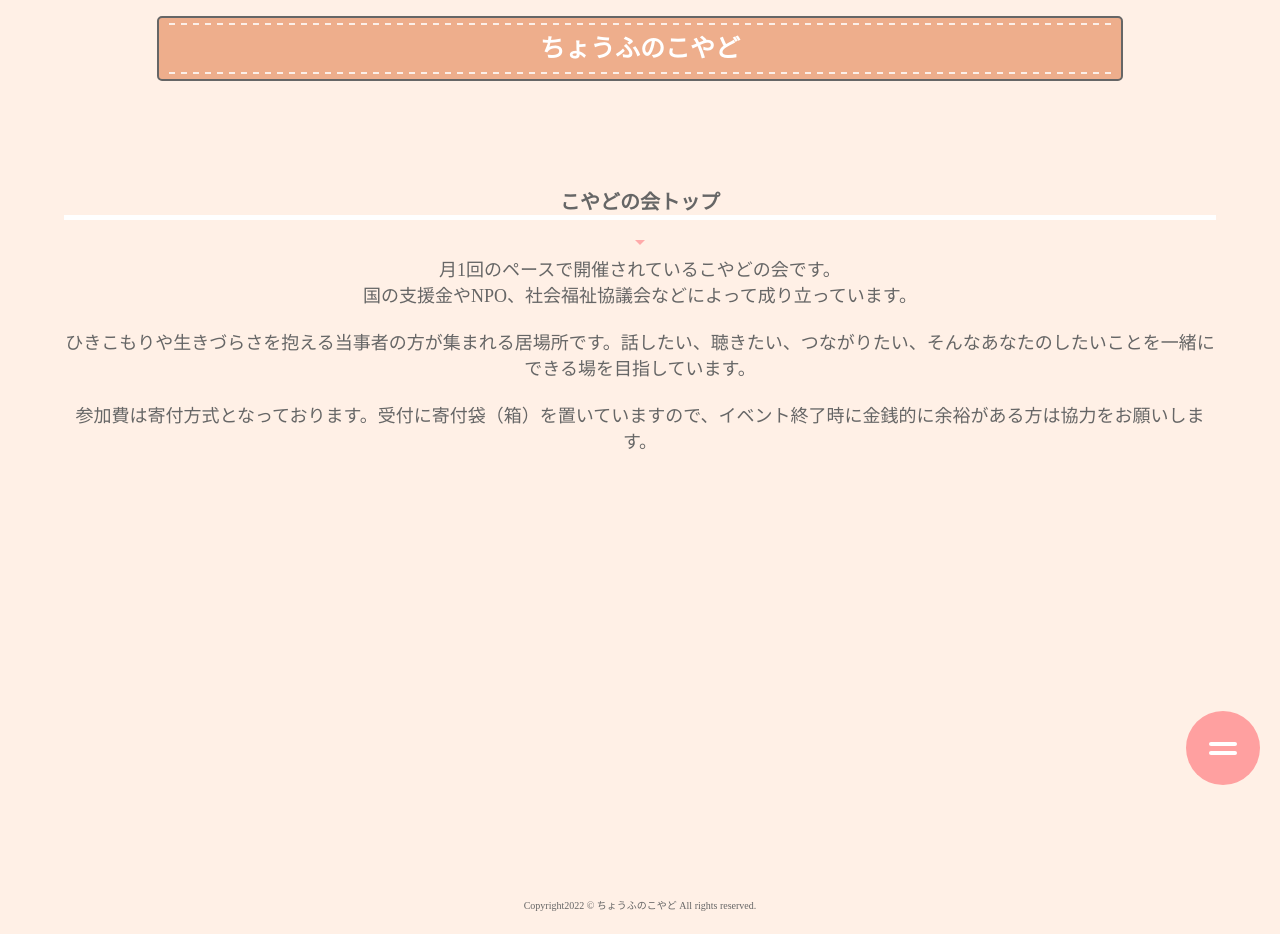
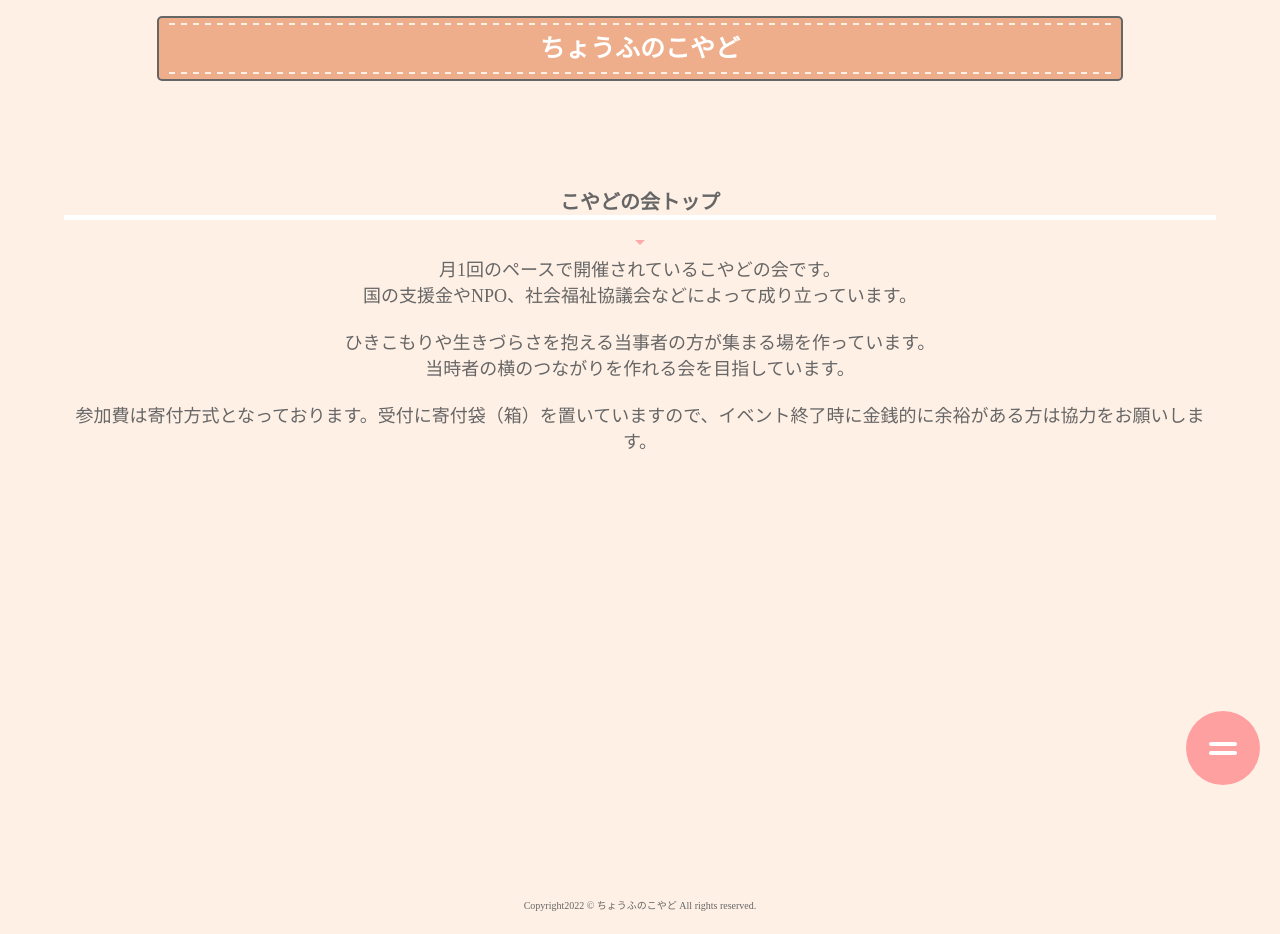
Before and after one commit to su-pull/chofu-koyado, a Next.js app: page / in a window 1280 px wide. Built offline with nearby package versions, Linux system fonts and the light colour scheme; no server answers; a web font is replaced by a local one.

Commit message:
first commit

```diff
--- a/pages/index.tsx
+++ b/pages/index.tsx
@@ -14,7 +14,8 @@ const Index: React.FC = () => {
         <div>月1回のペースで開催されているこやどの会です。</div>
         <div>国の支援金やNPO、社会福祉協議会などによって成り立っています。</div>
         <br />
-        <div>ひきこもりや生きづらさを抱える当事者の方が集まれる居場所です。話したい、聴きたい、つながりたい、そんなあなたのしたいことを一緒にできる場を目指しています。</div>
+        <div>ひきこもりや生きづらさを抱える当事者の方が集まる場を作っています。</div>
+        <div>当時者の横のつながりを作れる会を目指しています。</div>
         <br />
         <div>参加費は寄付方式となっております。受付に寄付袋（箱）を置いていますので、イベント終了時に金銭的に余裕がある方は協力をお願いします。</div>
       </main>
```
